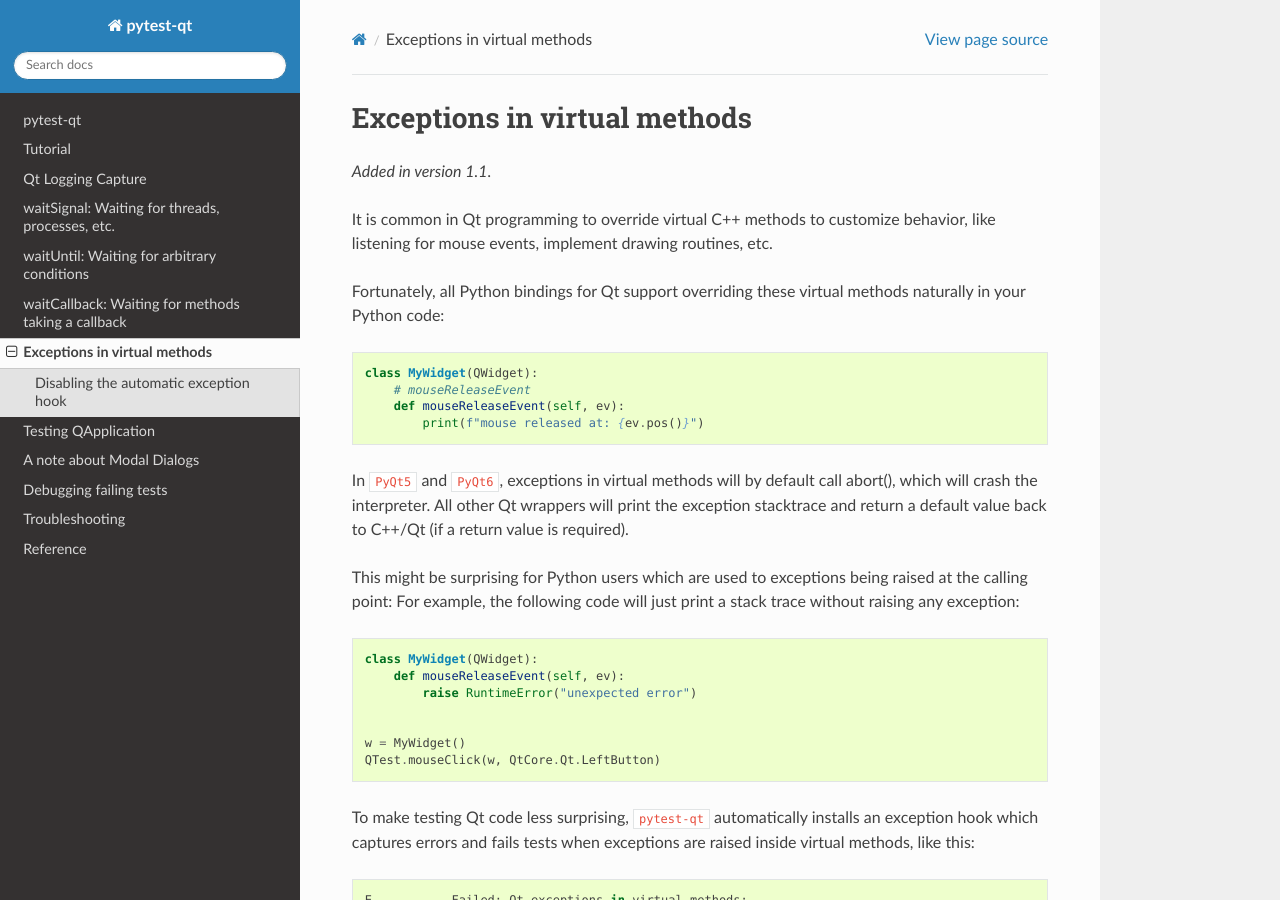
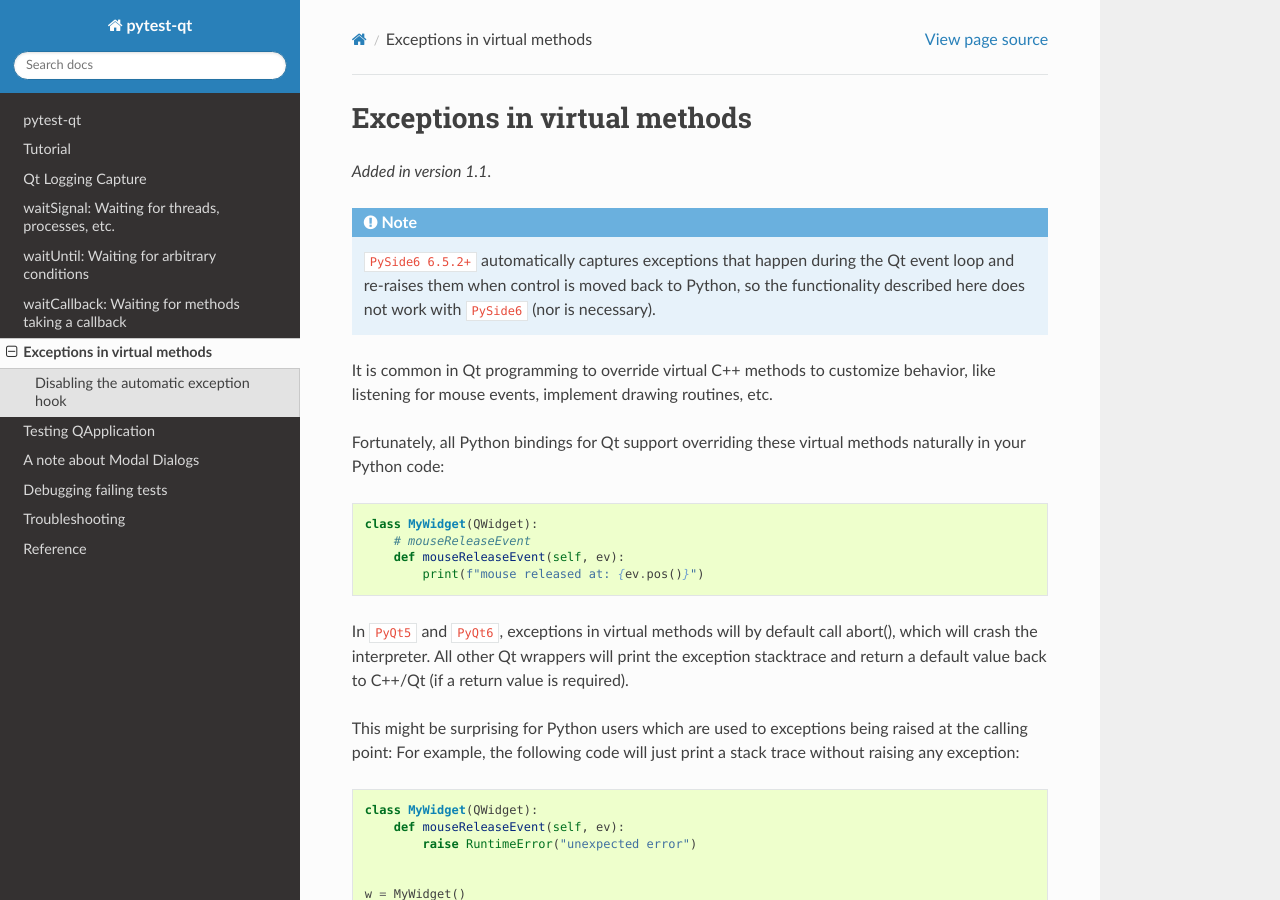
Before and after one commit to pytest-dev/pytest-qt, a Sphinx documentation site: the page built from docs/virtual_methods.rst, in a window 1280 px wide and 900 px high. Built offline with Sphinx 7.4.7 and the Read the Docs theme 2.0.0, drawn with Linux system fonts in a browser that asks for light colours; pages that are not in the unit, such as notebooks, are missing from menus; some of the changed text lies outside the part shown.

Commit message:
Add note about PySide6 exception capture and fix tests
PySide6 does its own exception capture during events, re-raising them when control gets back to Python.

This feature causes our own exception capturing mechanism to not work, but it is not needed anyway, because the exception re-raising done by PySide6 contains a better traceback than it is possible for pytest-qt to provide, given it can re-raise at the exact point where control was given back to Python.

Besides noting this in the documentation, also accomodate the tests.

```diff
--- a/docs/virtual_methods.rst
+++ b/docs/virtual_methods.rst
@@ -2,6 +2,12 @@
 =============================
 
 .. versionadded:: 1.1
+
+.. note::
+
+    ``PySide6 6.5.2+`` automatically captures exceptions that happen during the Qt event loop and
+    re-raises them when control is moved back to Python, so the functionality described here
+    does not work with ``PySide6`` (nor is necessary).
 
 It is common in Qt programming to override virtual C++ methods to customize
 behavior, like listening for mouse events, implement drawing routines, etc.
@@ -76,3 +82,9 @@
     actually trigger an ``abort()``, crashing the Python interpreter. For this
     reason, disabling exception capture in ``PyQt5.5+`` and ``PyQt6`` is not
     recommended unless you install your own exception hook.
+
+.. note::
+
+    As explained in the note at the top of the page, ``PySide6 6.5.2+`` has its own
+    exception capture mechanism, so this option has no effect when using this
+    library.
```
Also changed, not shown: 1 other file.
